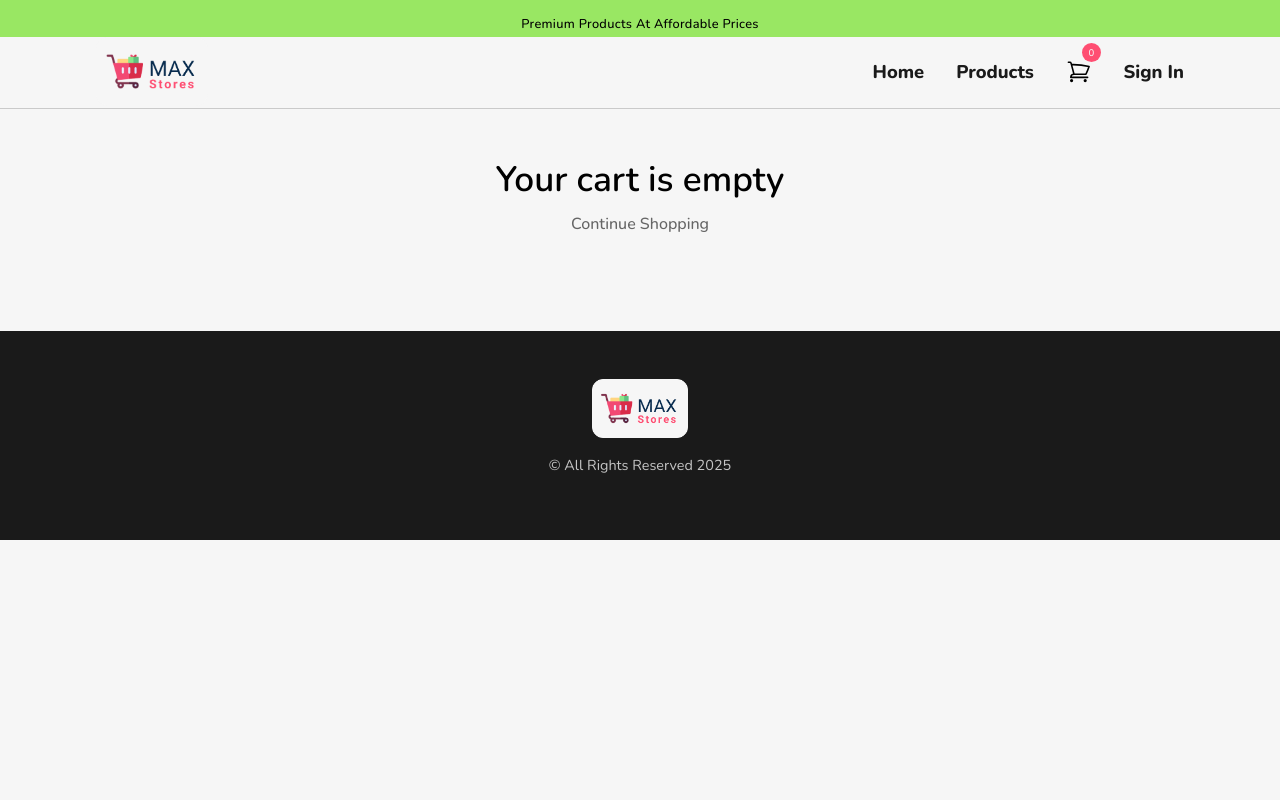
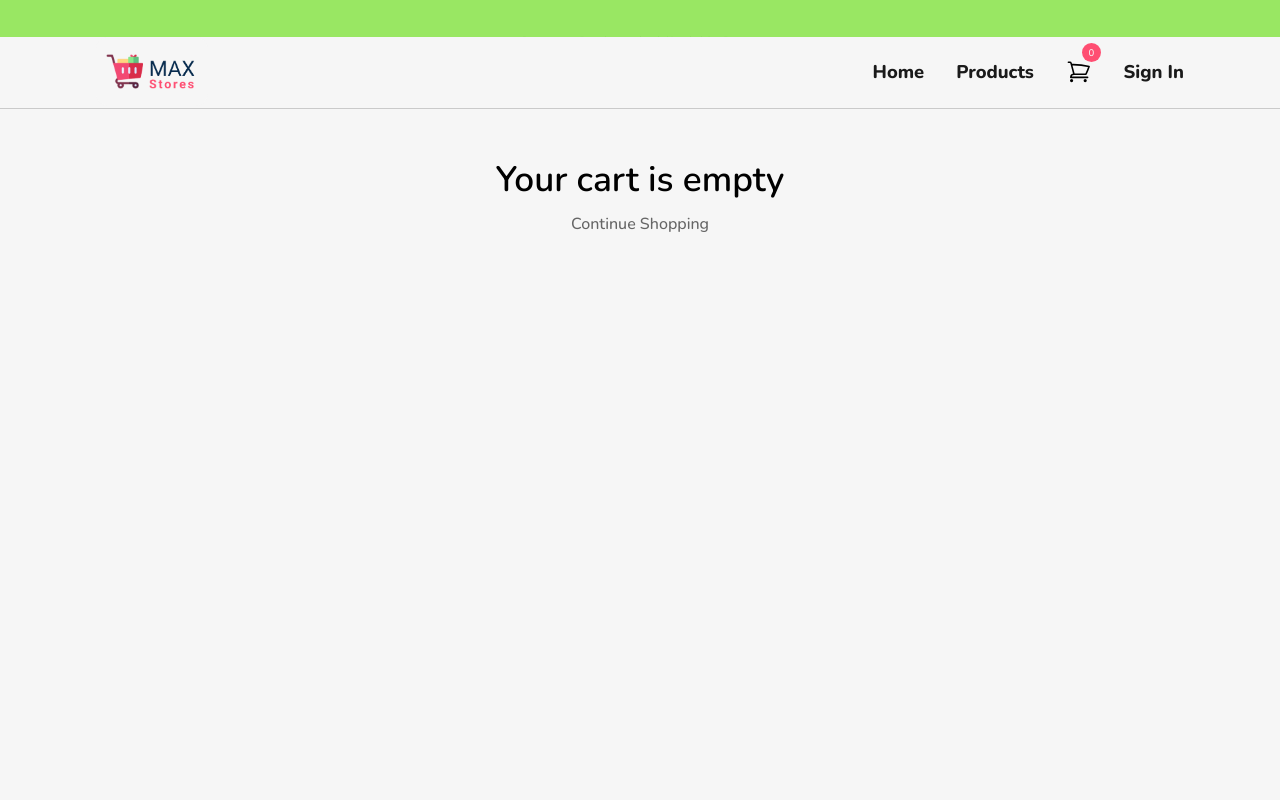
Before and after one commit to Chiemezie-Uchenwoke/max-stores, a React (Vite) app: page /cart in a window 1280 px wide. Shown: the top 800 px of the page. Built offline with nearby package versions, Linux system fonts and the light colour scheme.

Commit message:
modify cartItem.css

```diff
--- a/src/components/CartItems/CartItem.css
+++ b/src/components/CartItems/CartItem.css
@@ -10,6 +10,10 @@
 
 .cart-container {
     margin: 2rem auto;
+  }
+
+  .cart-empty-cont{
+    height: 100vh;
   }
 
   .cart-empty {
--- a/src/components/CartItems/CartItems.jsx
+++ b/src/components/CartItems/CartItems.jsx
@@ -10,11 +10,13 @@ const CartItems = () => {
 
   if (cartItems.length === 0) {
     return (
-      <div className="cart-empty">
-        <h2>Your cart is empty</h2>
-        <Link to="/products" className="continue-shopping">
-          Continue Shopping
-        </Link>
+      <div className="cart-empty-cont">
+          <div className="cart-empty">
+            <h2>Your cart is empty</h2>
+            <Link to="/products" className="continue-shopping">
+              Continue Shopping
+            </Link>
+          </div>
       </div>
     );
   }
```
